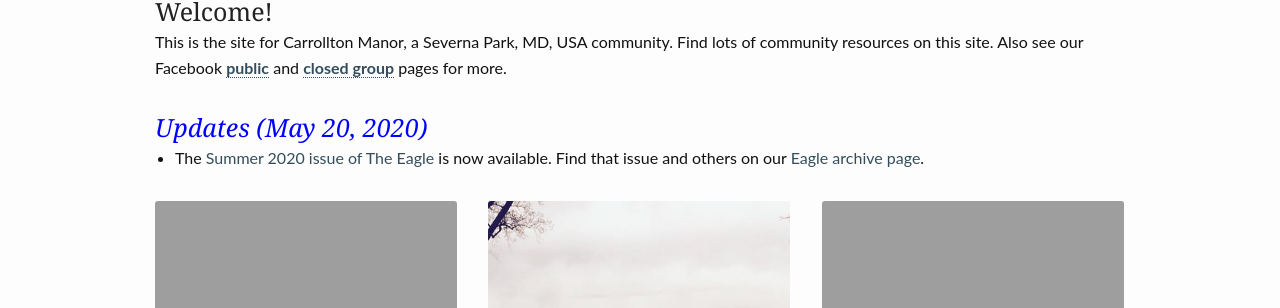
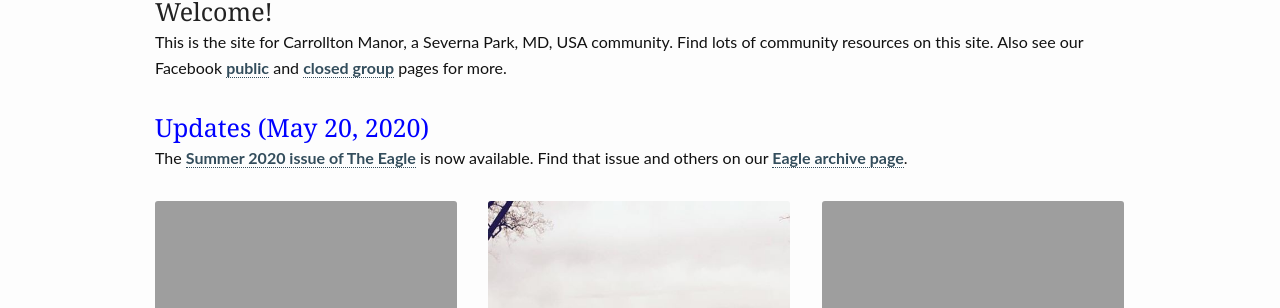
Before and after one commit to carrolltonmanor/carrolltonmanor.github.io, a Jekyll site: the page built from index.md, in a window 1280 px wide. Shown: the part 376-684 px from the top of the page. Built offline with Jekyll 4.4.1, drawn with Linux system fonts in a browser that asks for light colours.

Commit message:
tweaking frontpage format

```diff
--- a/_layouts/frontpage.html
+++ b/_layouts/frontpage.html
@@ -24,10 +24,8 @@
 {% endcomment %}
 <div class="row">
     <div class="medium-12 columns">
-	    <h2 class="font-size-h3 t10" style="color:blue;"><i>Updates (May 20, 2020)</i></h2>
-	    <ul>
-		    <li>The <a href="/resources/eagle-archive/eagle-2020-summer.pdf">Summer 2020 issue of The Eagle</a> is now available.  Find that issue and others on our <a href="resources/eagle-archive/">Eagle archive page</a>.</li>
-	    </ul>
+	    <h2 class="font-size-h3 t10" style="color:blue;">Updates (May 20, 2020)</h2>
+	    <p>The <a href="/resources/eagle-archive/eagle-2020-summer.pdf">Summer 2020 issue of The Eagle</a> is now available.  Find that issue and others on our <a href="resources/eagle-archive/">Eagle archive page</a>.
     </div><!-- /.medium-12.columns -->
 </div>
 
```
